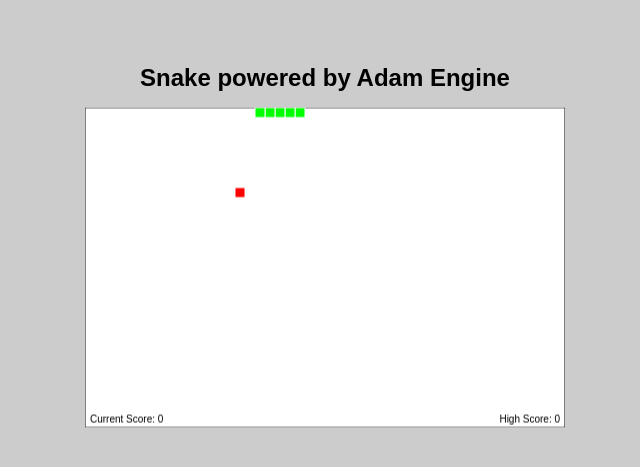
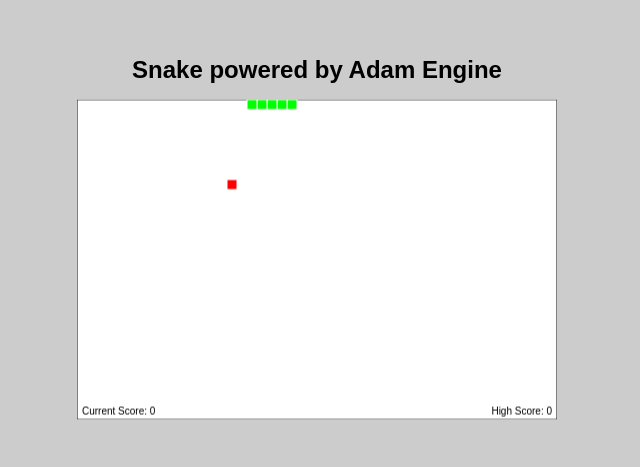
Before and after one commit to mattlean/adam-engine, a website: page src/newloop/index.html in a window 1280 px wide. Shown: the part 125-592 px from the top of the page, without its empty margins (323-963 px from the left). Drawn offline with Linux system fonts and the light colour scheme.

Commit message:
Fix moving viewport bug

```diff
--- a/src/newloop/index.html
+++ b/src/newloop/index.html
@@ -2,9 +2,9 @@
 <head>
 	<title>Snake - Adam Engine Example</title>
 	<style>
-		body { background-color: #ccc; font-family: sans-serif; }
-		h1 { font-size: 1.5em; }
-		#wrap { width: 100vw; height: 100vh; display: flex; justify-content: center; align-items: center; flex-direction: column; transform: translateY(-2.84em) }
+		body { background-color: #ccc; font-family: sans-serif; margin: 0 }
+		h1 { font-size: 1.5em }
+		#wrap { width: 100vw; height: 100vh; display: flex; justify-content: center; align-items: center; flex-direction: column; transform: translateY(-2.84em); }
 	</style>
 </head>
 <body>
```
